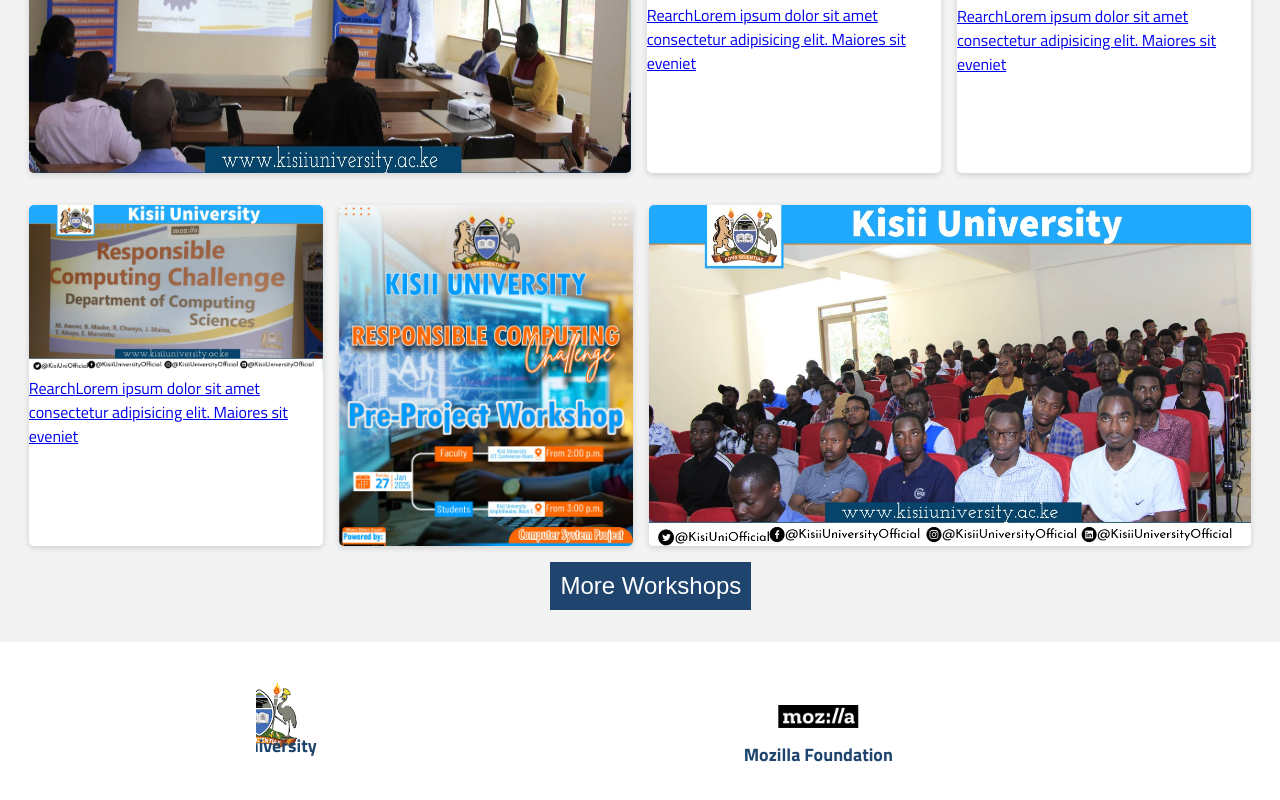
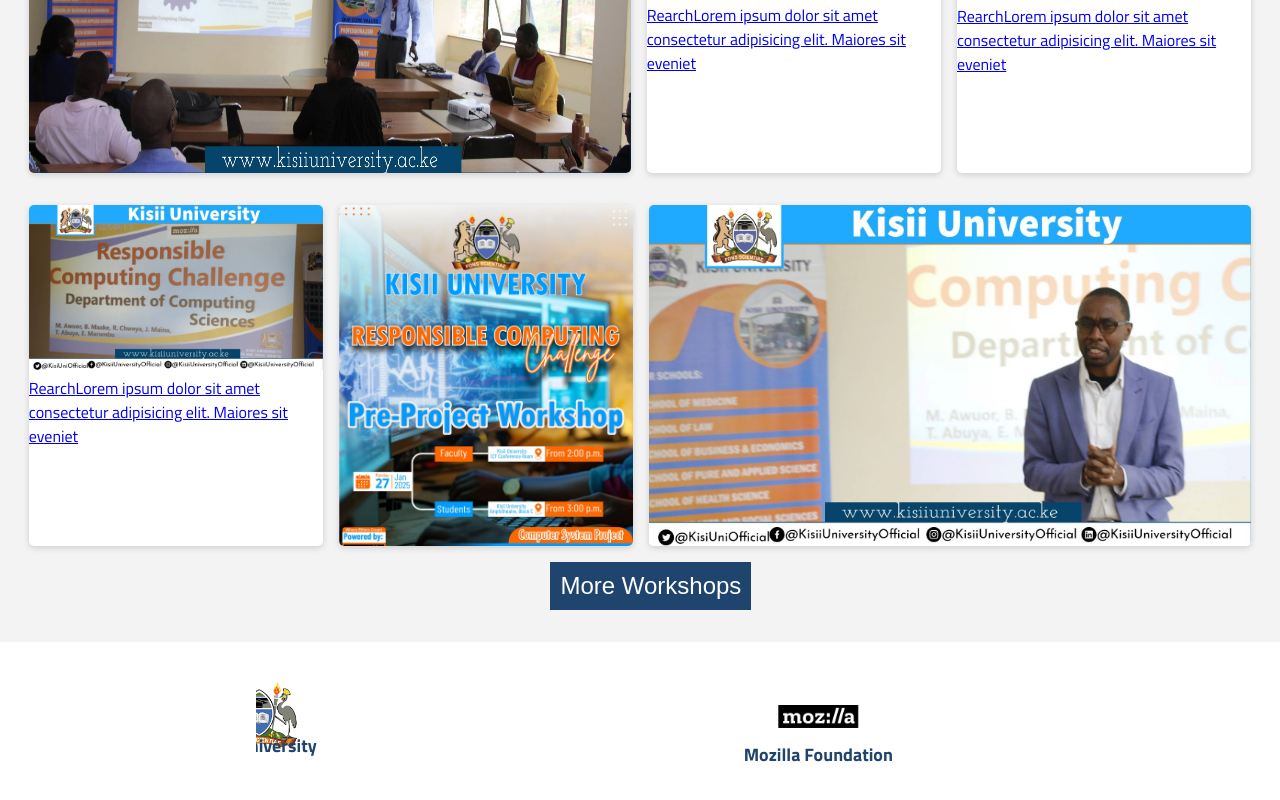
Before and after one commit to efpha/rc_web-app, a Next.js app: page / in a window 1280 px wide. Shown: the part 1657-2457 px from the top of the page. Built offline with nearby package versions, Linux system fonts and the light colour scheme.

Commit message:
Picture changes

```diff
--- a/src/app/hero/page.tsx
+++ b/src/app/hero/page.tsx
@@ -122,9 +122,9 @@ export default function Home() {
                       </Link>
                     </div>
                     <section className='cardcont master'>
-                      <Link className='cardcont' href='/workshops/workshop1'>
+                      <Link className='cardcont' href='/workshops/workshop2'>
                       <Image
-                          src="/images/prj3.jpg"
+                          src="/images/67994201a3d1b.jpeg"
                           alt="Kisii University"
                           width={1200}
                           height={600}
--- a/src/app/workshops/workshop2/page.tsx
+++ b/src/app/workshops/workshop2/page.tsx
@@ -21,7 +21,7 @@ export default function WorkshopPage() {
         <section className="content-cont">
           <section className="rcimg abt wrk">
             <Image
-              src="/images/workshop2_prj2.jpeg"
+              src="/images/67994201abe96.jpeg"
               alt="Kisii University"
               width={640}
               height={800}
```
